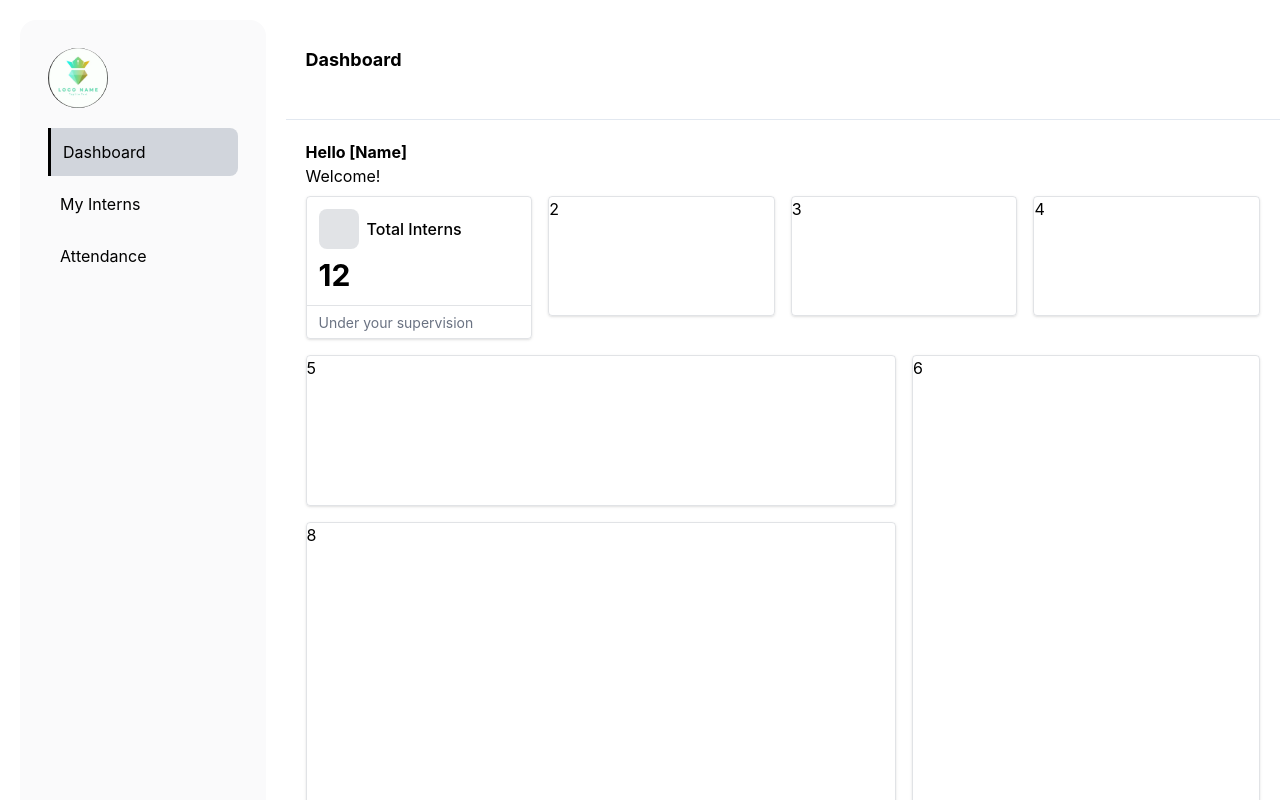
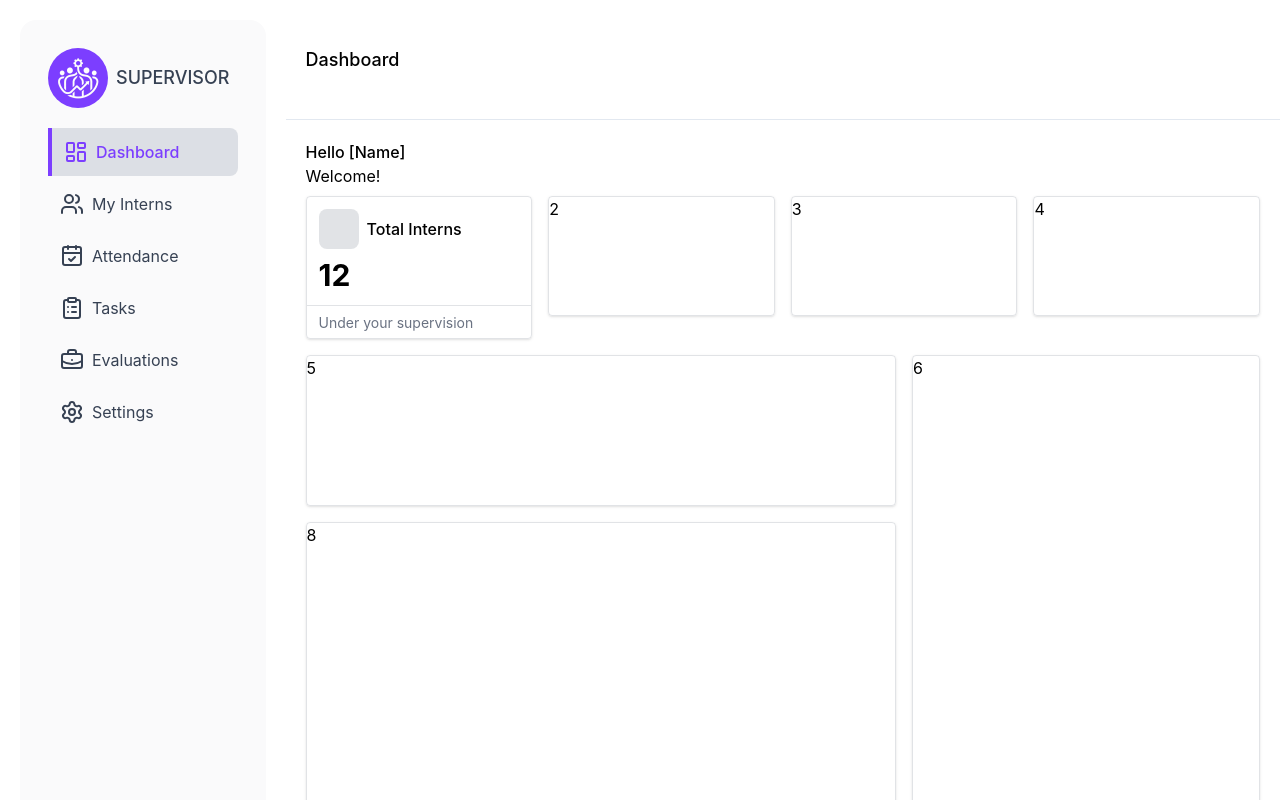
Before and after one commit to dev-St0ic/HR-Internship-Management-System, a React (Vite) app in the folder frontend-hrms/: page /s in a window 1280 px wide. Shown: the top 800 px of the page. Built offline with nearby package versions, Linux system fonts and the light colour scheme.

Commit message:
fix: sidebar ui and navigation, add: routes

```diff
--- a/frontend-hrms/package.json
+++ b/frontend-hrms/package.json
@@ -14,6 +14,7 @@
     "@emotion/styled": "^11.14.1",
     "@mui/material": "^7.3.9",
     "@tailwindcss/vite": "^4.2.2",
+    "lucide-react": "^1.7.0",
     "react": "^19.2.4",
     "react-dom": "^19.2.4",
     "react-router-dom": "^7.13.1",
--- a/frontend-hrms/src/portals/supervisor/Index.jsx
+++ b/frontend-hrms/src/portals/supervisor/Index.jsx
@@ -1,3 +1,7 @@
 export {default as SupervisorLayout} from './components/layouts/SupervisorLayout';
 export {default as SupervisorDashboard} from './pages/SupervisorDashboard';
 export {default as SupervisorMyInterns} from './pages/SupervisorMyInterns'
+export {default as SupervisorAttendance} from './pages/SupervisorAttendance';
+export {default as SupervisorEvaluations} from './pages/SupervisorEvaluations';
+export {default as SupervisorTasks} from './pages/SupervisorTasks';
+export {default as SupervisorSettings} from './pages/SupervisorSettings';
--- /dev/null
+++ b/frontend-hrms/src/portals/supervisor/components/Header.jsx
@@ -0,0 +1,15 @@
+import { Outlet } from 'react-router-dom';
+
+export default function Header() {
+  return (
+    <div className="row w-full">
+        <header className="h-30 border-b border-slate-200 flex items-center px-5">
+          <h1 className="font-medium text-lg">Dashboard</h1>
+        </header>
+
+        <main style={{ flex: 1, padding: '20px' }}>
+          <Outlet />
+        </main>
+      </div>
+  );
+}
--- /dev/null
+++ b/frontend-hrms/src/portals/supervisor/components/Sidebar.jsx
@@ -0,0 +1,77 @@
+import { NavLink } from 'react-router-dom';
+import { LayoutDashboard, Users, CalendarCheck, ClipboardList, BriefcaseBusiness, Settings  } from 'lucide-react';
+
+
+const baseClass = "block p-3 mt-1 rounded-r-lg transition-colors duration-300";
+const activeClass = "border-l-4 border-[#7C3EFF] font-medium text-[#7C3EFF] bg-gray-300/70";
+const inactiveClass = "hover:bg-gray-300/70";
+
+const getNavClass = ({ isActive }) =>
+  `${baseClass} ${isActive ? activeClass : inactiveClass}`;
+
+
+export default function Sidebar() {
+  return (
+    <nav className="p-7 w-[300px] h-screen sticky top-5 m-5 rounded-2xl text-gray-700" style={{ background: '#fafafb' }}>
+        <div className="logo-company flex items-center text-lg font-medium text-gray-700">
+          <img src="image.png" alt="" className="size-15 rounded-full p-0 m-0" style={{background: '#7C3EFF'}} />
+          <h1 className="ml-2">SUPERVISOR</h1>
+        </div>
+        <div className="nav-tab mt-5">
+
+        <ul className="nav">
+
+          <li>
+            <NavLink to="/s" end className={getNavClass}>
+              <div className="flex justify-start items-center gap-2">
+                <LayoutDashboard /> Dashboard
+              </div>
+            </NavLink>
+          </li>
+
+          <li>
+            <NavLink to="/s/myinterns" className={getNavClass}>
+              <div className="flex justify-start items-center gap-2">
+                <Users /> My Interns
+              </div>
+            </NavLink>
+          </li>
+
+          <li>
+            <NavLink to="/s/attendance" className={getNavClass}>
+              <div className="flex justify-start items-center gap-2">
+                <CalendarCheck /> Attendance
+              </div>
+            </NavLink>
+          </li>
+
+          <li>
+            <NavLink to="/s/tasks" className={getNavClass}>
+              <div className="flex justify-start items-center gap-2">
+                <ClipboardList /> Tasks
+              </div>
+            </NavLink>
+          </li>
+
+          <li>
+            <NavLink to="/s/evaluations" className={getNavClass}>
+              <div className="flex justify-start items-center gap-2">
+                <BriefcaseBusiness /> Evaluations
+              </div>
+            </NavLink>
+          </li>
+          <li>
+            <NavLink to="/s/settings" className={getNavClass}>
+              <div className="flex justify-start items-center gap-2">
+                <Settings /> Settings
+              </div>
+            </NavLink>
+          </li>
+
+        </ul>
+
+        </div>
+
+      </nav>
+  );
+}
--- a/frontend-hrms/src/portals/supervisor/components/layouts/SupervisorLayout.jsx
+++ b/frontend-hrms/src/portals/supervisor/components/layouts/SupervisorLayout.jsx
@@ -1,55 +1,11 @@
-import { Outlet, NavLink } from 'react-router-dom';
-
-const baseClass = "block p-3 mt-1 rounded-r-lg transition-colors duration-300";
-const activeClass = "bg-gray-300 border-l-3";
-const inactiveClass = "hover:bg-gray-300/70";
-
-const getNavClass = ({ isActive }) =>
-  `${baseClass} ${isActive ? activeClass : inactiveClass}`;
+import Header from '../Header';
+import Sidebar from '../Sidebar';
 
 const SupervisorLayout = () => {
   return (
     <div className="container mx-auto flex min-h-screen">
-      <nav className="p-7 w-[300px] m-5 rounded-2xl" style={{ background: '#fafafb' }}>
-        <div className="logo-company">
-          <img src="image.png" alt="" className="size-15 rounded-full p-0 m-0" style={{background: '#bbbbbc'}} />
-        </div>
-        <div className="nav-tab mt-5">
-
-        <ul className="nav">
-
-          <li>
-            <NavLink to="/s" end className={getNavClass}>
-              Dashboard
-            </NavLink>
-          </li>
-
-          <li>
-            <NavLink to="/s/myinterns" className={getNavClass}>
-              My Interns
-            </NavLink>
-          </li>
-
-          <li>
-            <NavLink to="/s/attendance" className={getNavClass}>
-              Attendance
-            </NavLink>
-          </li>
-
-        </ul>
-
-        </div>
-
-      </nav>
-      <div className="row w-full">
-        <header className="h-30 border-b border-slate-200 flex items-center px-5">
-          <h1 className="font-bold text-lg">Dashboard</h1>
-        </header>
-
-        <main style={{ flex: 1, padding: '20px' }}>
-          <Outlet />
-        </main>
-      </div>
+      <Sidebar />
+      <Header />
     </div>
   );
 };
--- /dev/null
+++ b/frontend-hrms/src/portals/supervisor/pages/SupervisorAttendance.jsx
@@ -0,0 +1,7 @@
+export default function SupervisorAttendance() {
+  return (
+    <div id="supervisor-attendance">
+      Attendance
+    </div>
+  );
+}
--- a/frontend-hrms/src/portals/supervisor/pages/SupervisorDashboard.jsx
+++ b/frontend-hrms/src/portals/supervisor/pages/SupervisorDashboard.jsx
@@ -1,7 +1,7 @@
 export default function SupervisorDashboard() {
   return (
     <div id="supervisor-dashboard">
-      <h1 className="font-bold">Hello [Name]</h1>
+      <h1 className="font-medium">Hello [Name]</h1>
       <p>Welcome!</p>
 
       <div className="grid grid-cols-8 grid-rows-12 gap-4 flex wrap">
--- /dev/null
+++ b/frontend-hrms/src/portals/supervisor/pages/SupervisorEvaluations.jsx
@@ -0,0 +1,8 @@
+export default function SupervisorEvaluations() {
+  return (
+    <>
+      <h1>Supervisor Evaluations</h1>
+      <p>This is the Supervisor Evaluations page.</p>
+    </>
+  );
+}
--- /dev/null
+++ b/frontend-hrms/src/portals/supervisor/pages/SupervisorSettings.jsx
@@ -0,0 +1,8 @@
+export default function SupervisorSettings() {
+  return (
+    <>
+      <h1>Supervisor Settings</h1>
+      <p>This is the Supervisor Settings page.</p>
+    </>
+  );
+}
--- /dev/null
+++ b/frontend-hrms/src/portals/supervisor/pages/SupervisorTasks.jsx
@@ -0,0 +1,8 @@
+export default function SupervisorTasks() {
+  return (
+    <>
+      <h1>Supervisor Tasks</h1>
+      <p>This is the Supervisor Tasks page.</p>
+    </>
+  );
+}
--- a/frontend-hrms/src/routes/AppRouter.jsx
+++ b/frontend-hrms/src/routes/AppRouter.jsx
@@ -1,5 +1,7 @@
 import { BrowserRouter, Routes, Route, Navigate } from "react-router-dom";
-import { SupervisorLayout, SupervisorDashboard, SupervisorMyInterns } from "../portals/supervisor/Index";
+{/* imports galing sa Supervisor Pages */}
+import { SupervisorLayout, SupervisorDashboard, SupervisorMyInterns, SupervisorAttendance, SupervisorTasks, SupervisorEvaluations, SupervisorSettings } from "../portals/supervisor/Index";
+
 import SideBarLayout from '../portals/hr-staff/components/SideBarLayout';
 import OperationsPage from '../portals/hr-staff/pages/OperationsPage';
 // Temporary placeholders muna
@@ -34,6 +36,10 @@ export const AppRouter = () => {
             <Route path="/s" element={<SupervisorLayout />}>
                 <Route index element={<SupervisorDashboard />} />
                 <Route path="myinterns" index element={<SupervisorMyInterns />} />
+                <Route path="attendance" index element={<SupervisorAttendance />} />
+                <Route path="tasks" index element={<SupervisorTasks />} />
+                <Route path="evaluations" index element={<SupervisorEvaluations />} />
+                <Route path="settings" index element={<SupervisorSettings />} />
             </Route>
 
             <Route path="/hr-staff" element={<SideBarLayout />}>
```
Also changed, not shown: frontend-hrms/public/image.png, 1 other file (tests, documents, lock files or other folders).
